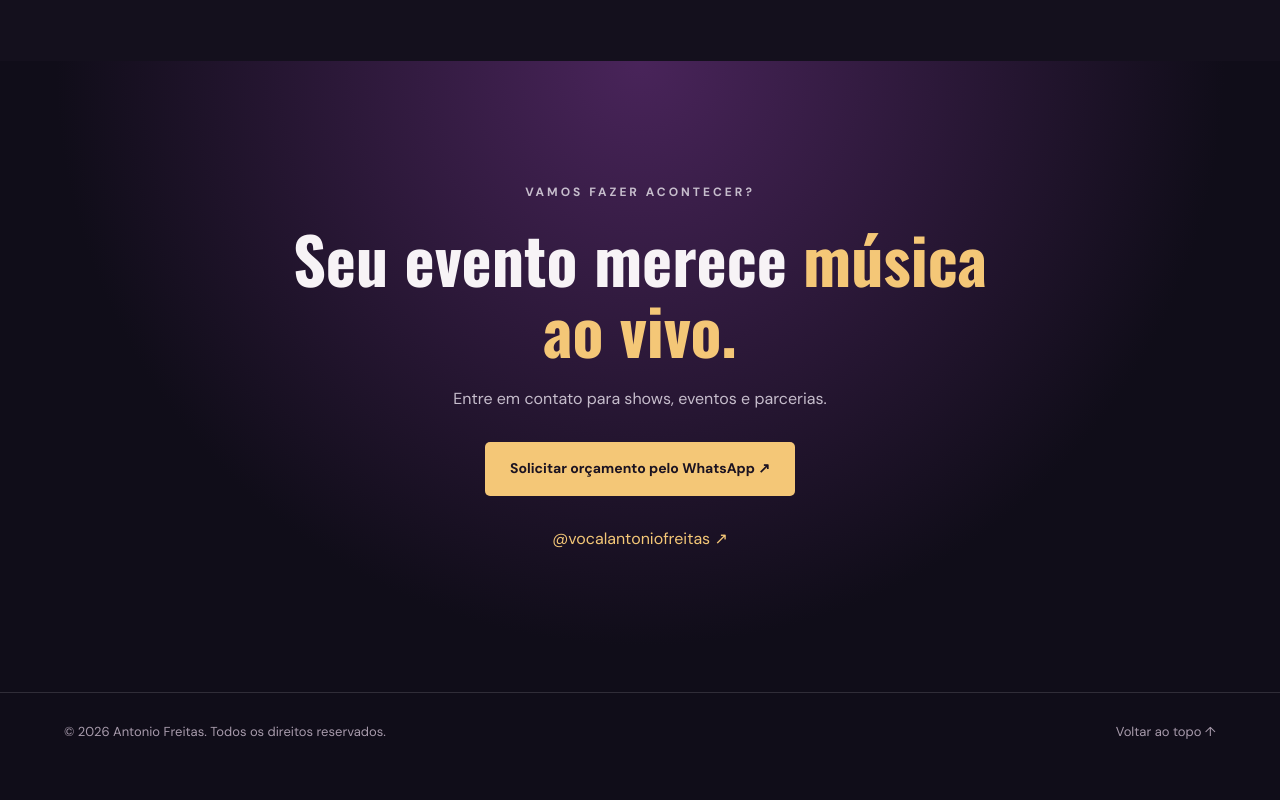
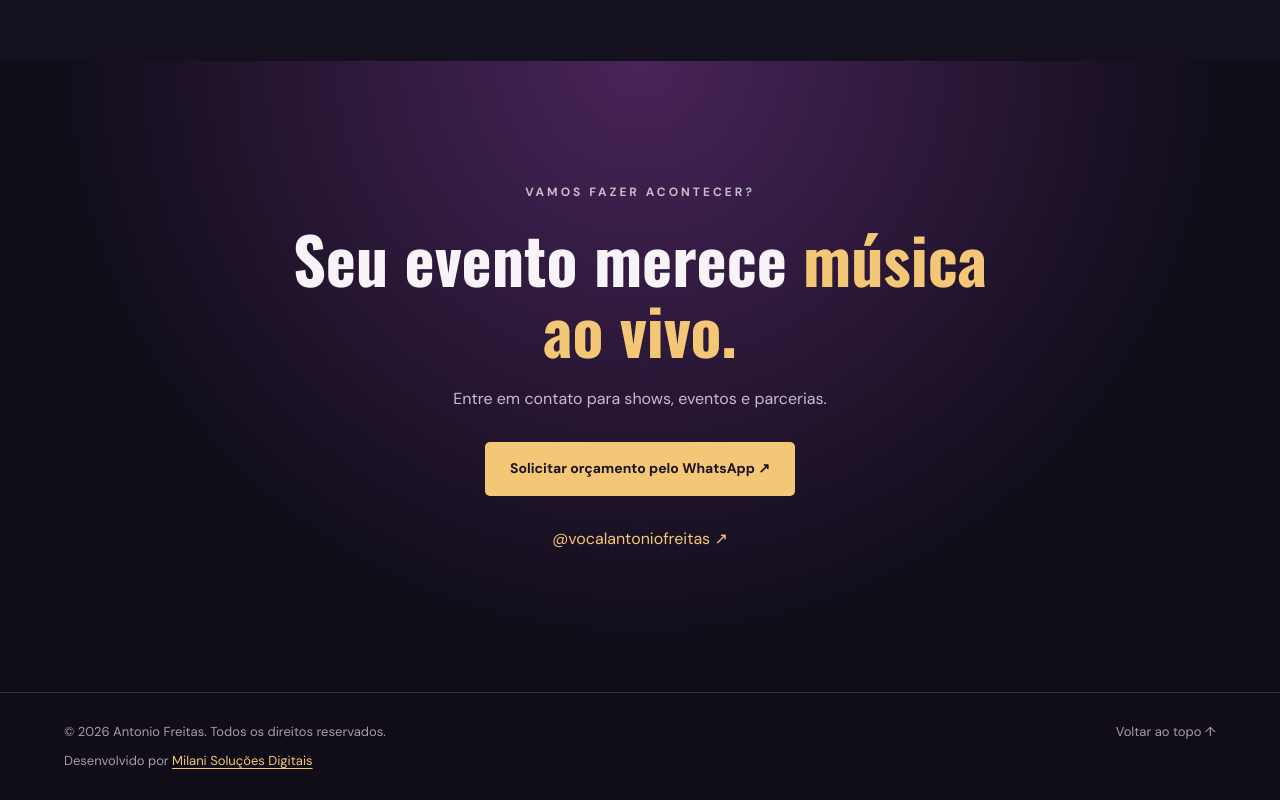
Before and after one commit to joaopcmilani-blip/site-antonio-freitas, a plain HTML site: page index.html in a window 1280 px wide. Shown: the part 3275-4075 px from the top of the page. Before the commit the page ends 4045 px from the top, so only its background shows below. Drawn offline with nearby package versions, Linux system fonts and the light colour scheme; a script that the page names is missing.

Commit message:
Adiciona crédito da Milani Soluções Digitais no rodapé

```diff
--- a/index.html
+++ b/index.html
@@ -50,7 +50,7 @@
     <section id="galeria" class="section gallery"><div class="section-heading"><p class="eyebrow">MOMENTOS ESPECIAIS</p><h2>Galeria &amp; <em>vídeos</em></h2><p>Em breve, fotos e vídeos oficiais de apresentações. Enquanto isso, acompanhe os conteúdos no Instagram.</p></div><div class="gallery-panel"><span>♪</span><h3>Viva a música de perto</h3><p>Fotos e vídeos serão adicionados aqui.</p><a class="text-link" href="https://www.instagram.com/vocalantoniofreitas/" target="_blank" rel="noopener noreferrer">Acessar Instagram ↗</a></div><div id="galeria-videos" class="video-gallery" aria-live="polite"></div></section>
     <section id="contato" class="section contact"><p class="eyebrow">VAMOS FAZER ACONTECER?</p><h2>Seu evento merece <em>música ao vivo.</em></h2><p>Entre em contato para shows, eventos e parcerias.</p><a class="button primary" href="https://wa.me/5517992233212?text=Ol%C3%A1%2C%20Antonio!%20Gostaria%20de%20um%20or%C3%A7amento%20para%20um%20evento." target="_blank" rel="noopener noreferrer">Solicitar orçamento pelo WhatsApp ↗</a><p class="contact-social"><a href="https://www.instagram.com/vocalantoniofreitas/" target="_blank" rel="noopener noreferrer">@vocalantoniofreitas ↗</a></p></section>
   </main>
-  <footer><span>© <span id="year"></span> Antonio Freitas. Todos os direitos reservados.</span><a href="#inicio">Voltar ao topo ↑</a></footer>
+  <footer><div><span>© <span id="year"></span> Antonio Freitas. Todos os direitos reservados.</span><p style="margin:8px 0 0">Desenvolvido por <a href="https://milani-solucoes-digitais.joaopcmilani.workers.dev/" target="_blank" rel="noopener noreferrer" style="color:var(--gold);text-decoration:underline;text-underline-offset:3px">Milani Soluções Digitais</a></p></div><a href="#inicio">Voltar ao topo ↑</a></footer>
   <script src="script.js"></script>
   <script type="module" src="agenda.js"></script>
   <script type="module" src="videos.js"></script>
```
